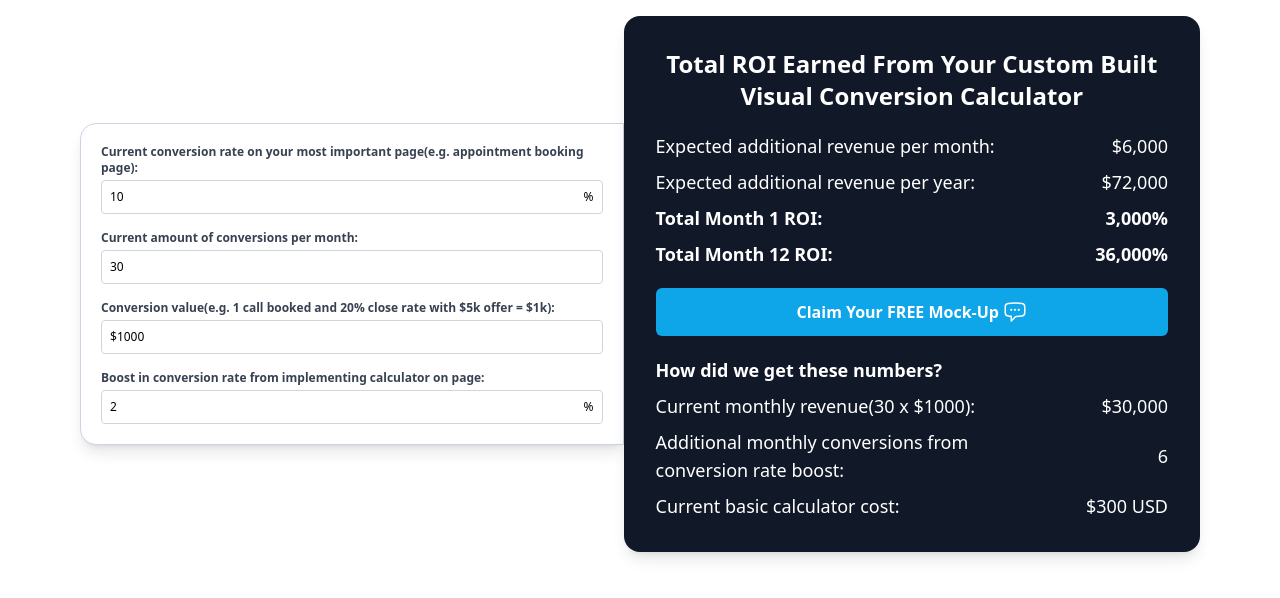
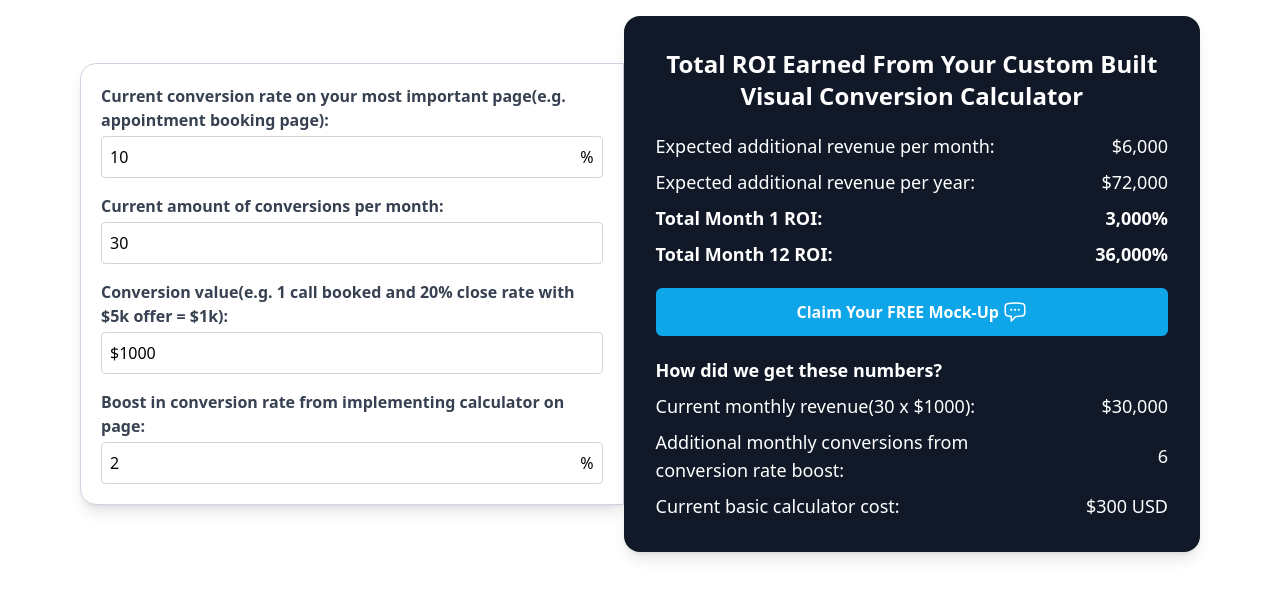
Before and after one commit to JT-Martin/visual-conversion-roi-calc, a Svelte app: page / in a window 1280 px wide. Shown: the top 598 px of the page. Built offline with nearby package versions, Linux system fonts and the light colour scheme.

Commit message:
increase section 1 font size

```diff
--- a/src/App.svelte
+++ b/src/App.svelte
@@ -63,7 +63,7 @@
 >
   <div
     id="Section-1"
-    class="font-display mx-3 w-full self-center px-3 text-base sm:text-base md:mx-0 md:my-5 md:px-0 md:text-xs"
+    class="font-display mx-3 w-full self-center px-3 text-base md:mx-0 md:my-5 md:px-0"
   >
     <div
       id="card-padding"
```
